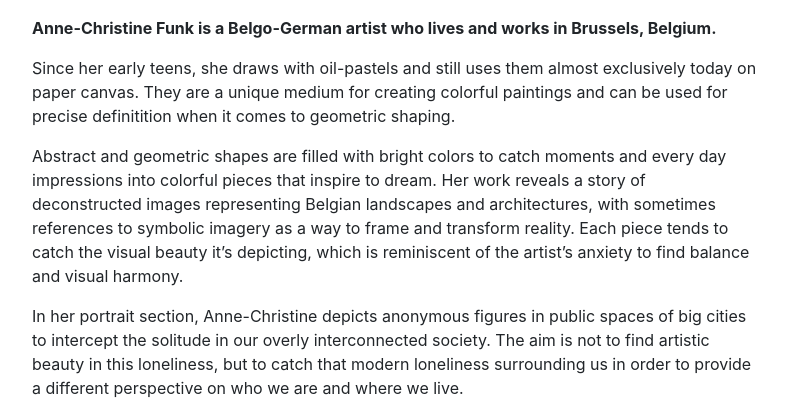
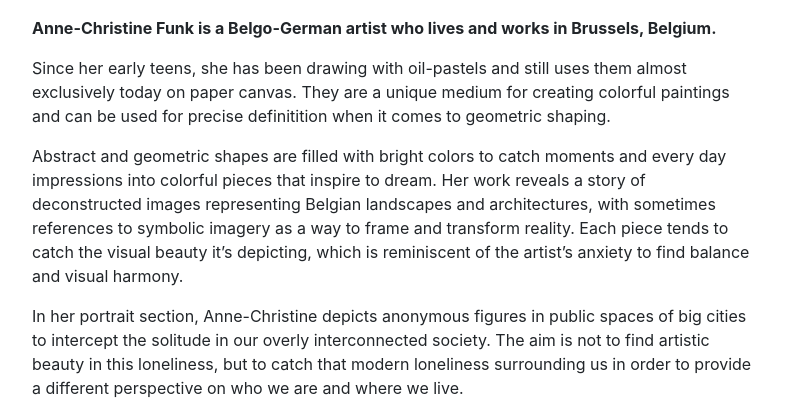
Before and after one commit to acelpb/acfunk, a Django app: page /about/ in a window 1280 px wide. Shown: the part 56-458 px from the top of the page, without its empty margins (244-1030 px from the left). Run offline with Django 3.2, Linux system fonts and the light colour scheme; some libraries are stand-ins or nearby versions.

Commit message:
Present Perfect Continuous
The present perfect continuous tense (also known as the present perfect progressive tense) shows that something started in the past and is continuing at the present time. The present perfect continuous is formed using the construction has/have been + the present participle (root + -ing).

```diff
--- a/templates/acfunk/about.html
+++ b/templates/acfunk/about.html
@@ -7,7 +7,7 @@
             <p>
                 <strong>Anne-Christine Funk is a Belgo-German artist who lives and works in Brussels, Belgium.</strong>
             </p>
-            <p> Since her early teens, she draws with oil-pastels and still uses them almost exclusively today on paper canvas.
+            <p> Since her early teens, she has been drawing with oil-pastels and still uses them almost exclusively today on paper canvas.
                 They are a unique medium for creating colorful paintings and can be used for precise definitition when it comes
                 to geometric shaping.</p>
 
```
